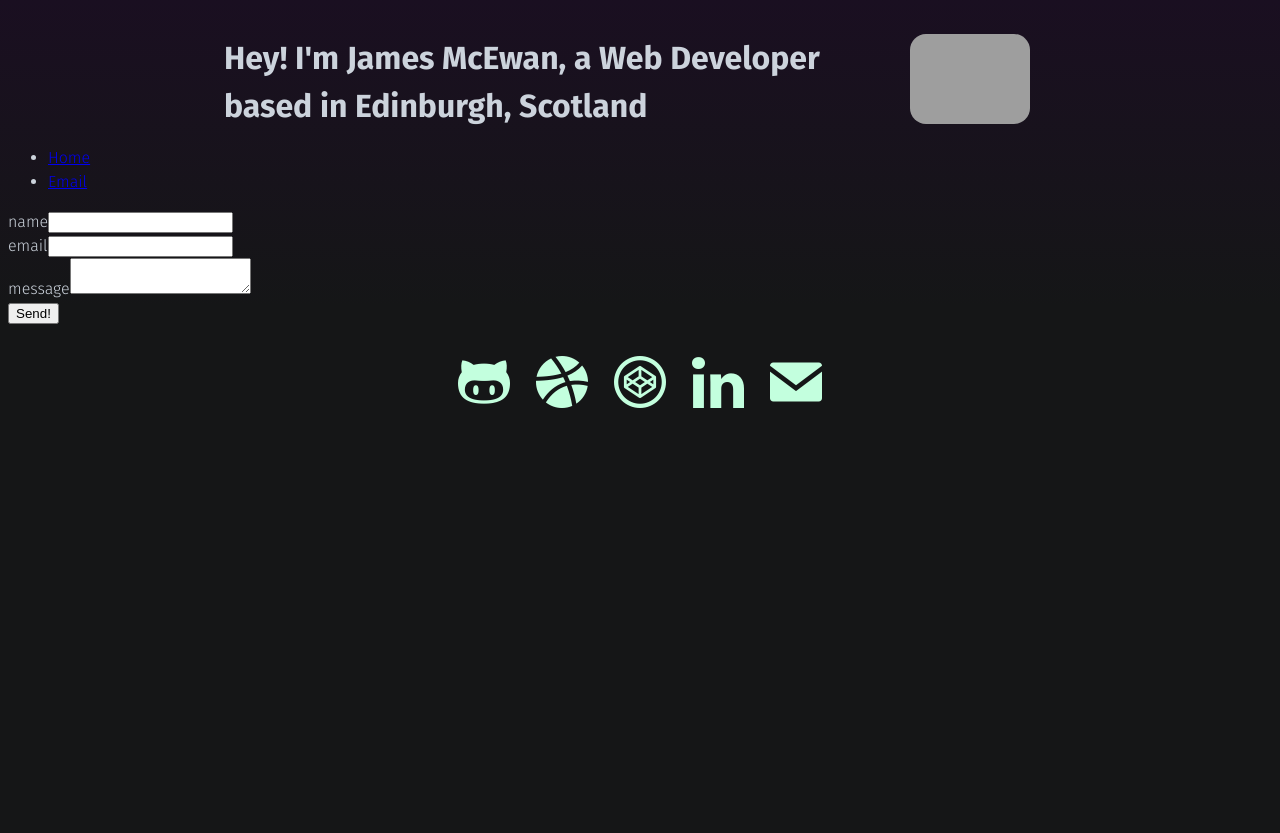
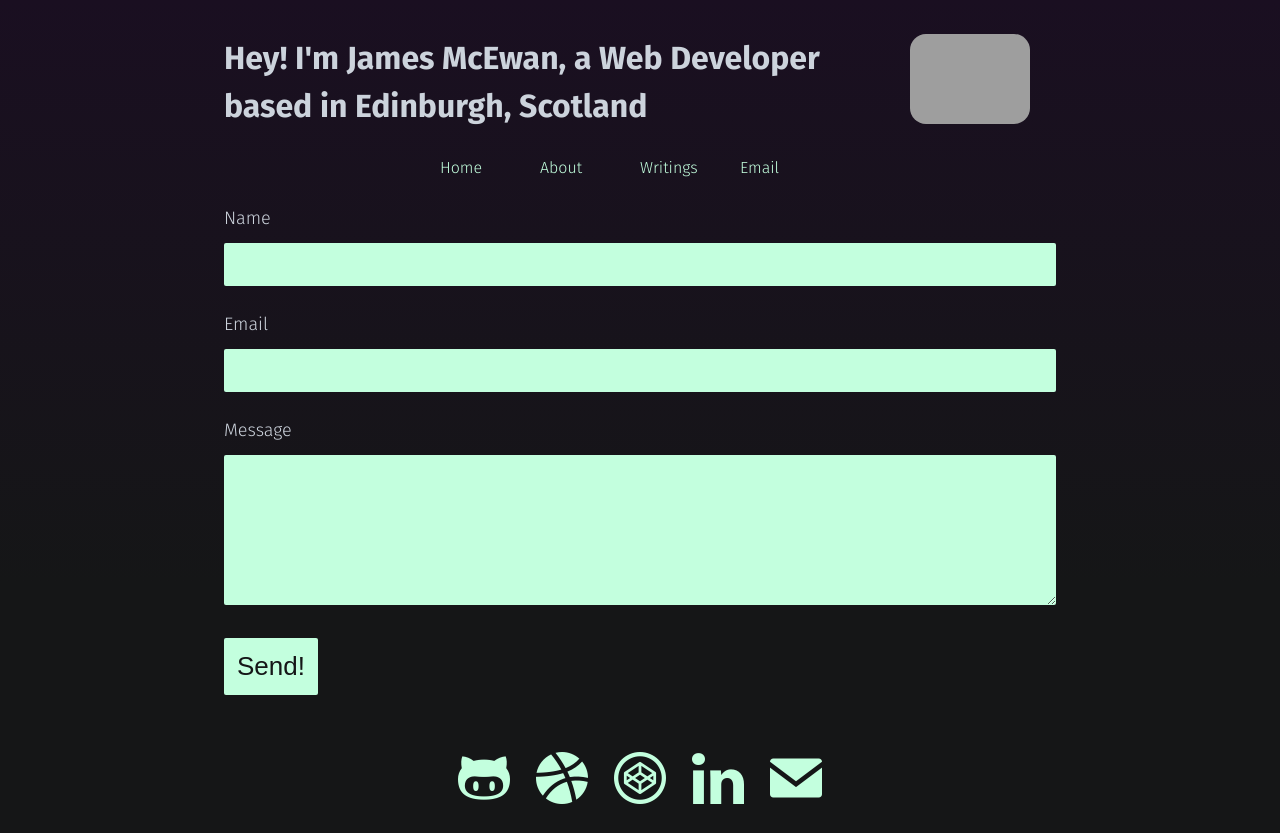
Before and after one commit to jamesmcewan/mce-react, a React (Create React App) app: page /email in a window 1280 px wide. Before the commit the page ends 800 px from the top, so only its background shows below. Built offline with nearby package versions, Linux system fonts and the light colour scheme; grey boxes are pictures that could not be loaded.

Commit message:
more things!

```diff
--- a/public/data.json
+++ b/public/data.json
@@ -12,7 +12,7 @@
     "imgAlt": "James McEwan"
   },
   "content": {
-    "body": "For a over a decade I&#39;ve worked as a Web Developer on an array of cool projects for some amazing clients. I love working with JavaScript and crafting great and accessible web apps.\n\nAmong my favourite things in this world, are coffee, fancy beer, comic books, cartoons from the 80s and a damn good burrito.\n\nIf you&#39;ve got a project you&#39;d like me to take a look at, or just want to discuss code, comics or movie monsters then Get in touch!"
+    "body": "For a over a decade I&#39;ve worked as a Web Developer on an array of cool projects for some amazing clients. I love working with JavaScript and crafting great and accessible web apps.\n\nAmong my favourite things in this world, are coffee, fancy beer, comic books, cartoons from the 80s and a damn good burrito.\n\nIf you&#39;ve got a project you&#39;d like me to take a look at, or just want to discuss code, comics or movie monsters then [Get in touch](/email)!"
   },
   "social": {
     "items": [
@@ -34,7 +34,7 @@
       },
       {
         "title": "mail",
-        "link": "mailto:james@mce.codes"
+        "link": "/email"
       }
     ]
   }
--- a/src/components/Content/Content.js
+++ b/src/components/Content/Content.js
@@ -1,11 +1,23 @@
 import React from "react";
 import styled from "styled-components";
-import ReactMarkdown from 'react-markdown';
+import ReactMarkdown from "react-markdown";
 
 const Main = styled.main`
   width: 90%;
   max-width: 832px;
   margin: auto;
+
+  a {
+    color: #c3ffde;
+    text-decoration: none;
+    transition: color 1.5s;
+
+    &:active,
+    &:focus,
+    &:hover {
+      color: #a168ff;
+    }
+  }
 `;
 
 const Content = ({ body }) => (
--- a/src/components/Email/Email.js
+++ b/src/components/Email/Email.js
@@ -1,4 +1,59 @@
 import React, { Component } from "react";
+import styled from "styled-components";
+
+const Container = styled.section`
+  width: 90%;
+  max-width: 832px;
+  margin: auto;
+  padding-top: 13px;
+
+  @media screen and (min-width: 750px) {
+    padding-top: 26px;
+  }
+`;
+
+const Label = styled.label`
+  display: block;
+  margin-bottom: 13px;
+  font-size: 18px;
+`;
+
+const Input = styled.input`
+  width: 100%;
+  font-size: 26px;
+  background: #c3ffde;
+  color: #151617;
+  border: 0;
+  border-radius: 2px;
+  margin-bottom: 26px;
+  padding: 6px;
+  box-sizing: border-box;
+`;
+
+
+const TextArea = styled.textarea`
+  width: 100%;
+  font-size: 26px;
+  background: #c3ffde;
+  color: #151617;
+  border: 0;
+  border-radius: 2px;
+  margin-bottom: 26px;
+  padding: 6px;
+  box-sizing: border-box;
+  min-height: 150px;
+`;
+
+const Button = styled.button`
+  font-size: 26px;
+  background: #c3ffde;
+  color: #151617;
+  border: 0;
+  border-radius: 2px;
+  margin-bottom: 26px;
+  padding: 13px;
+  box-sizing: border-box;
+`;
 
 class Email extends Component {
   state = {
@@ -22,10 +77,11 @@ class Email extends Component {
 
   render() {
     return (
+      <Container>
         <form onSubmit={this.handleSubmit}>
           <div>
-          <label htmlFor="fullName">name</label>
-          <input
+            <Label htmlFor="fullName">Name</Label>
+            <Input
               type="text"
               name="fullName"
               value={this.state.fullName}
@@ -34,8 +90,8 @@ class Email extends Component {
           </div>
 
           <div>
-          <label htmlFor="email">email</label>
-          <input
+            <Label htmlFor="email">Email</Label>
+            <Input
               type="text"
               name="email"
               value={this.state.email}
@@ -44,18 +100,19 @@ class Email extends Component {
           </div>
 
           <div>
-          <label htmlFor="message">message</label>
-          <textarea
+            <Label htmlFor="message">Message</Label>
+            <TextArea
               name="message"
               value={this.state.message}
               onChange={this.handleChange}
             />
           </div>
 
-        <button type="submit" name="send">
+          <Button type="submit" name="send">
             Send!
-        </button>
+          </Button>
         </form>
+      </Container>
     );
   }
 }
--- a/src/components/Nav/Nav.js
+++ b/src/components/Nav/Nav.js
@@ -1,14 +1,59 @@
 import React from "react";
-// import styled from "styled-components";
+import styled from "styled-components";
 import { Link } from "react-router-dom";
 
+const NavWrapper = styled.nav`
+  width: 90%;
+  max-width: 832px;
+  margin: auto;
+  padding-top: 13px;
+
+  @media screen and (min-width: 750px) {
+    padding-top: 26px;
+  }
+`;
+
+const Ul = styled.ul`
+  display: flex;
+  margin: 0;
+  padding: 0;
+  justify-content: center;
+`;
+
+const Li = styled.li`
+  list-style-type: none;
+  width: 100px;
+`;
+
+const NavLink = styled(Link)`
+  color: #c3ffde;
+  text-decoration: none;
+  transition: color 1.5s;
+
+  &:active,
+  &:focus,
+  &:hover {
+    color: #a168ff;
+  }
+`;
+
 const Nav = () => (
-  <nav>
-    <ul>
-      <li><Link to="/">Home</Link></li>
-      <li><Link to="/email">Email</Link></li>
-    </ul>
-  </nav>
+  <NavWrapper>
+    <Ul>
+      <Li>
+        <NavLink to="/">Home</NavLink>
+      </Li>
+      <Li>
+        <NavLink to="/">About</NavLink>
+      </Li>
+      <Li>
+        <NavLink to="/">Writings</NavLink>
+      </Li>
+      <Li>
+        <NavLink to="/email">Email</NavLink>
+      </Li>
+    </Ul>
+  </NavWrapper>
 );
 
 export default Nav;
```
Lines whose indentation alone changed are shown as unchanged.
